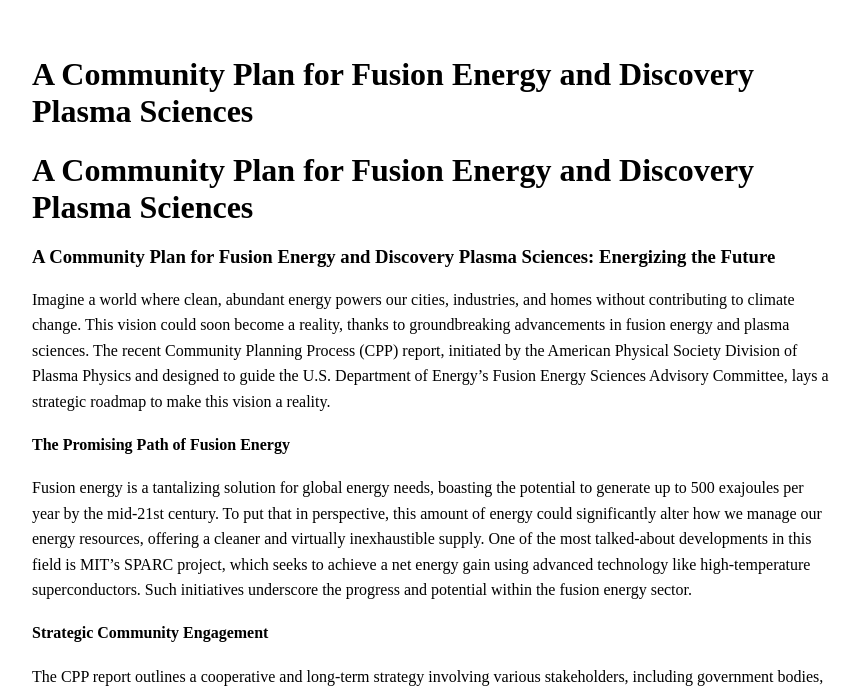
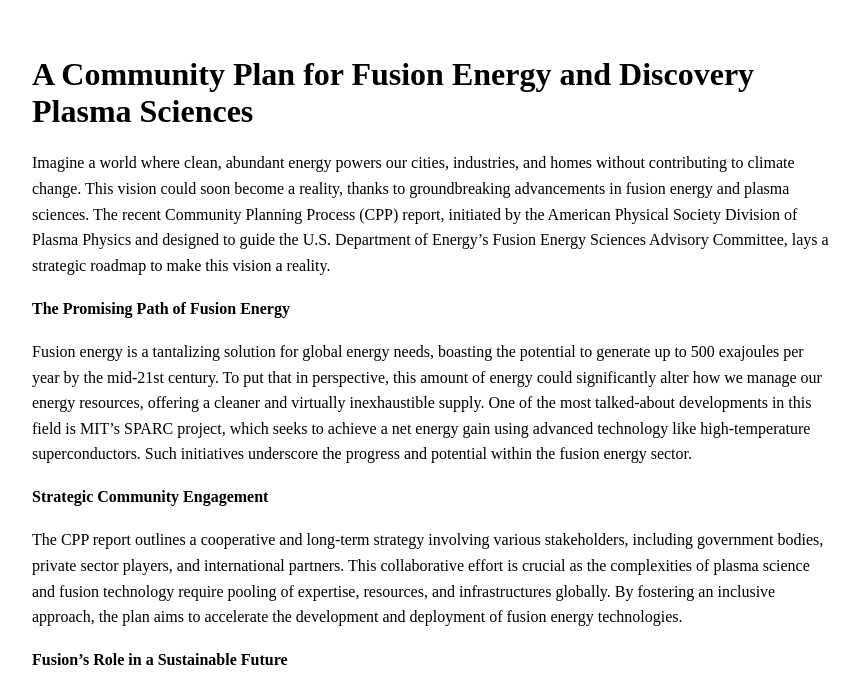
Before and after one commit to hyperpoint/hyperpoint.github.io, a Jekyll site: the page built from _posts/2020-11-01-ddbe239e8cf24785e43e6b0ebfbfa577-a-community-plan-for-fusion-energy-and-discovery-plasma-sciences.md, in a window 1280 px wide and 900 px high, cut to the strip 205-900 px from the top of the window. Shown: the whole strip, without its empty margins (208-1067 px from the left). Built offline with Jekyll 4.4.1, drawn with Linux system fonts in a browser that asks for light colours.

Commit message:
Update 2020-11-01-ddbe239e8cf24785e43e6b0ebfbfa577-a-community-plan-for-fusion-energy-and-discovery-plasma-sciences.md

```diff
--- a/_posts/2020-11-01-ddbe239e8cf24785e43e6b0ebfbfa577-a-community-plan-for-fusion-energy-and-discovery-plasma-sciences.md
+++ b/_posts/2020-11-01-ddbe239e8cf24785e43e6b0ebfbfa577-a-community-plan-for-fusion-energy-and-discovery-plasma-sciences.md
@@ -8,10 +8,6 @@ author: Travis Frye
 note: This article was generated with AI assistance using the Fusion Authority Engine, orchestrated by Travis Frye.
 collaboration: In collaboration with leading fusion research entities.
 ---
-
-# A Community Plan for Fusion Energy and Discovery Plasma Sciences
-
-### A Community Plan for Fusion Energy and Discovery Plasma Sciences: Energizing the Future
 
 Imagine a world where clean, abundant energy powers our cities, industries, and homes without contributing to climate change. This vision could soon become a reality, thanks to groundbreaking advancements in fusion energy and plasma sciences. The recent Community Planning Process (CPP) report, initiated by the American Physical Society Division of Plasma Physics and designed to guide the U.S. Department of Energy's Fusion Energy Sciences Advisory Committee, lays a strategic roadmap to make this vision a reality.
 
```
